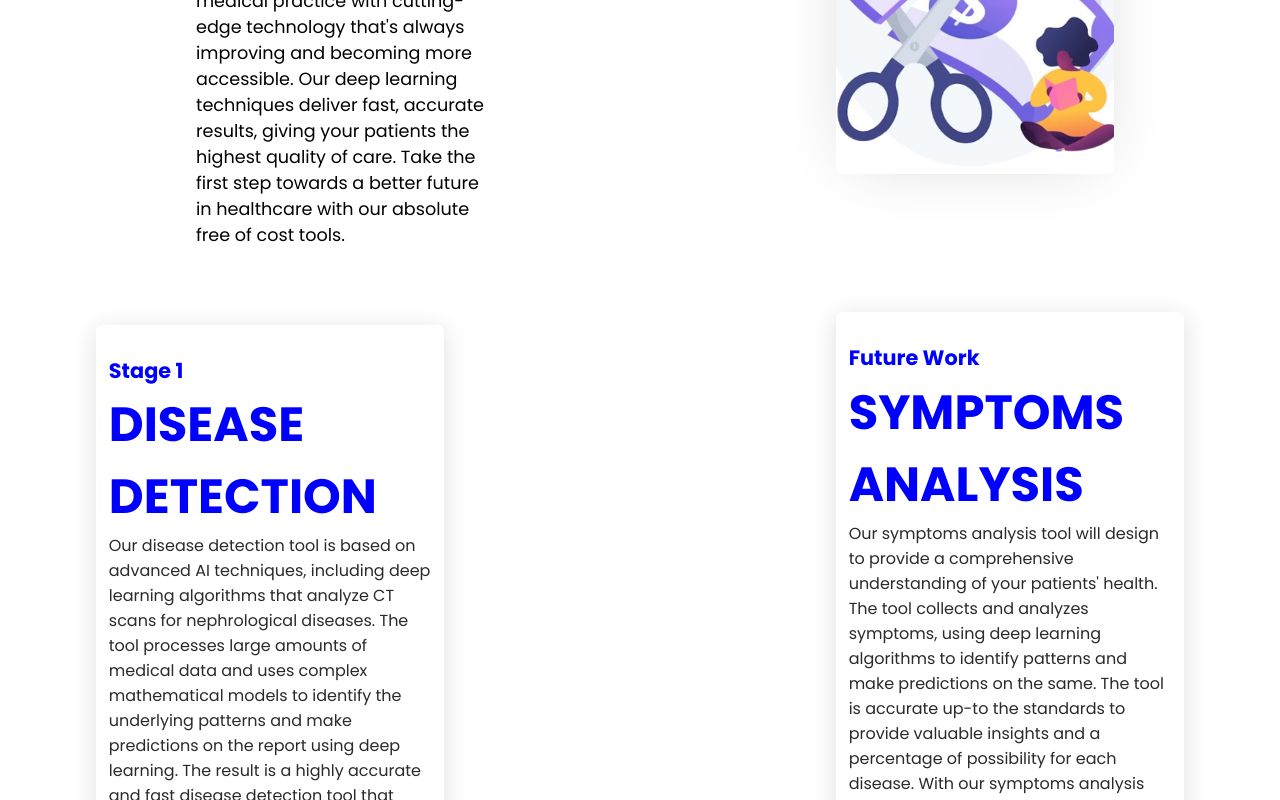
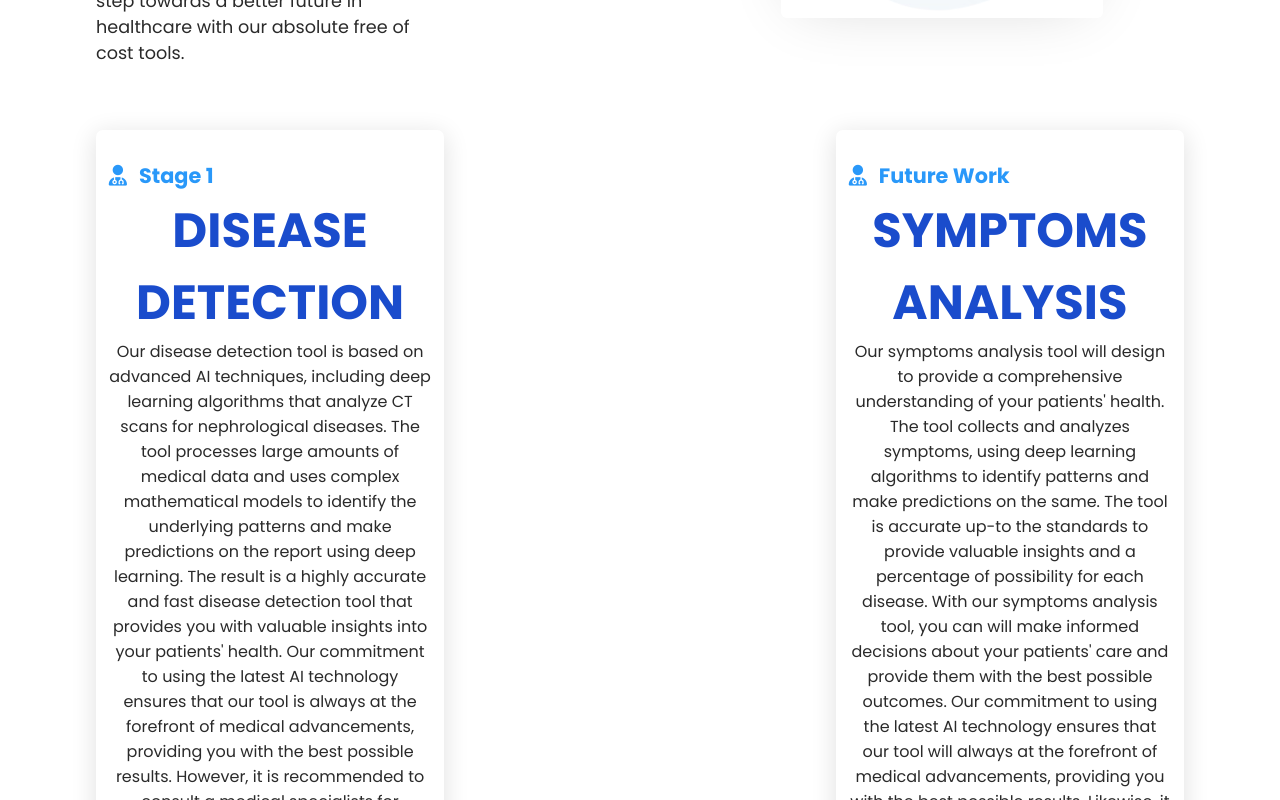
Before and after one commit to Team-Captivators/Nephro-Disease-Detection, a React (Create React App) app: page / in a window 1280 px wide. Shown: the part 2480-3280 px from the top of the page. Built offline with nearby package versions, Linux system fonts and the light colour scheme.

Commit message:
Update UI

```diff
--- a/src/components/Content.css
+++ b/src/components/Content.css
@@ -28,7 +28,7 @@
     width: 75%;
     text-align: start;
     font-size: 1.1rem;
-    margin-left: 100px;
+    color: #2a2a2a;
 }
 
 .des-text h2{
--- a/src/components/Stage.css
+++ b/src/components/Stage.css
@@ -5,28 +5,35 @@
 
 .stage h1{
     font-size: 3rem;
+    color: #1a4ccc;
+    text-align: center;
 }
+
+.stage p{
+    text-align: center;
+}
+
 
 .stagecard{
     margin-top: 3rem;
     display: flex;
     justify-content: space-between;
-    align-items: center;
 }
 
 .t-card{
-    width: 100%;
-    text-align: center;
     box-shadow: 0 5px 25px 2px rgba(0, 0, 0, 0.11);
     border-radius: 7px;
-    cursor: pointer;
     padding: 1rem .8rem;
 }
 
 .t-card h4{
     font-size: 1.3rem;
     padding: .9rem 0 .2rem 0;
-    color: blue;
+    color: #2998f9;
+}
+
+.t-card i{
+    padding-right: 12px;
 }
 
 .stagecardtwo{
--- a/src/components/Stage.js
+++ b/src/components/Stage.js
@@ -6,12 +6,14 @@ function Stage(){
         <div className="stage">
             <div className="stagecard">
                 <StageData
+                    icon="fa-solid fa-user-doctor"
                     mainheading="Stage 1"
                     heading="DISEASE DETECTION"
                     text="Our disease detection tool is based on advanced AI techniques, including deep learning algorithms that analyze CT scans for nephrological diseases. The tool processes large amounts of medical data and uses complex mathematical models to identify the underlying patterns and make predictions on the report using deep learning.
                     The result is a highly accurate and fast disease detection tool that provides you with valuable insights into your patients' health. Our commitment to using the latest AI technology ensures that our tool is always at the forefront of medical advancements, providing you with the best possible results. However, it is recommended to consult a medical specialists for treatments. Since the technology is under the research stage, there may be circumstances of innacurate results."
                 />
                 <StageData
+                    icon="fa-solid fa-user-doctor"
                     mainheading="Future Work"
                     heading="SYMPTOMS ANALYSIS"
                     text="Our symptoms analysis tool will design to provide a comprehensive understanding of your patients' health. The tool collects and analyzes symptoms, using deep learning algorithms to identify patterns and make predictions on the same. The tool is accurate up-to the standards to provide valuable insights and a percentage of possibility for each disease.
--- a/src/components/StageData.js
+++ b/src/components/StageData.js
@@ -3,7 +3,7 @@ import "./Stage.css";
 function StageData(props){
     return(
         <div className="t-card">
-            <h4>{props.mainheading}</h4>
+            <h4><i className={props.icon}></i>{props.mainheading}</h4>
             <h1>{props.heading}</h1>
             <p>{props.text}</p>
         </div>
```
